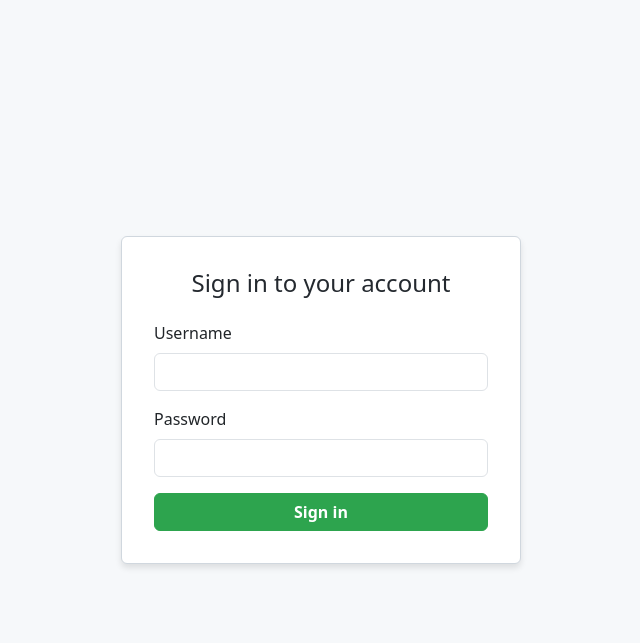
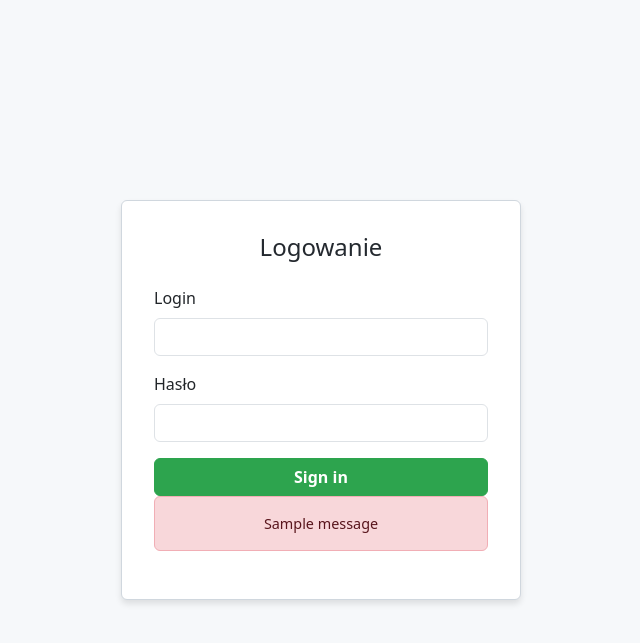
Before and after one commit to 7I34L50N3/ProjektIPR, a Flask app: page / in a window 1280 px wide. Shown: the top 643 px of the page, without its empty margins (319-959 px from the left). Run offline with Flask 3, Linux system fonts and the light colour scheme; one stand-in notice (Sample message) is shown; parts of the project's set-up code (start-up, migrations or seed data) failed here and were passed over.

Commit message:
Update_23-01-2025_21:37

```diff
--- a/app/templates/login.html
+++ b/app/templates/login.html
@@ -1,3 +1,62 @@
+<!--<!DOCTYPE html>-->
+<!--<html lang="en">-->
+<!--<head>-->
+<!--    <meta charset="UTF-8">-->
+<!--    <meta name="viewport" content="width=device-width, initial-scale=1.0">-->
+<!--    <title>Login</title>-->
+<!--    <link href="https://cdn.jsdelivr.net/npm/bootstrap@5.3.1/dist/css/bootstrap.min.css" rel="stylesheet">-->
+<!--    <style>-->
+<!--        body {-->
+<!--            background-color: #f6f8fa;-->
+<!--            display: flex;-->
+<!--            justify-content: center;-->
+<!--            align-items: center;-->
+<!--            height: 100vh;-->
+<!--        }-->
+<!--        .login-container {-->
+<!--            background-color: #ffffff;-->
+<!--            border: 1px solid #d0d7de;-->
+<!--            border-radius: 6px;-->
+<!--            padding: 2rem;-->
+<!--            width: 100%;-->
+<!--            max-width: 400px;-->
+<!--            box-shadow: 0px 4px 6px rgba(0, 0, 0, 0.1);-->
+<!--        }-->
+<!--        .login-container h1 {-->
+<!--            font-size: 1.5rem;-->
+<!--            margin-bottom: 1.5rem;-->
+<!--            text-align: center;-->
+<!--            color: #24292f;-->
+<!--        }-->
+<!--        .btn-primary {-->
+<!--            background-color: #2da44e;-->
+<!--            border-color: #2da44e;-->
+<!--            font-weight: bold;-->
+<!--        }-->
+<!--        .btn-primary:hover {-->
+<!--            background-color: #218838;-->
+<!--            border-color: #218838;-->
+<!--        }-->
+<!--    </style>-->
+<!--</head>-->
+<!--<body>-->
+<!--    <div class="login-container">-->
+<!--        <h1>Logowanie</h1>-->
+<!--        <form action="/" method="post">-->
+<!--            <div class="mb-3">-->
+<!--                <label for="username" class="form-label">Login</label>-->
+<!--                <input type="text" id="username" name="username" class="form-control" required>-->
+<!--            </div>-->
+<!--            <div class="mb-3">-->
+<!--                <label for="password" class="form-label">Hasło</label>-->
+<!--                <input type="password" id="password" name="password" class="form-control" required>-->
+<!--            </div>-->
+<!--            <button type="submit" class="btn btn-primary w-100">Sign in</button>-->
+<!--        </form>-->
+<!--    </div>-->
+<!--</body>-->
+<!--</html>-->
+
 <!DOCTYPE html>
 <html lang="en">
 <head>
@@ -37,22 +96,37 @@
             background-color: #218838;
             border-color: #218838;
         }
+        .alert {
+            font-size: 0.9rem;
+            text-align: center;
+            margin-bottom: 1rem;
+        }
     </style>
 </head>
 <body>
     <div class="login-container">
-        <h1>Sign in to your account</h1>
+        <h1>Logowanie</h1>
         <form action="/" method="post">
             <div class="mb-3">
-                <label for="username" class="form-label">Username</label>
+                <label for="username" class="form-label">Login</label>
                 <input type="text" id="username" name="username" class="form-control" required>
             </div>
             <div class="mb-3">
-                <label for="password" class="form-label">Password</label>
+                <label for="password" class="form-label">Hasło</label>
                 <input type="password" id="password" name="password" class="form-control" required>
             </div>
             <button type="submit" class="btn btn-primary w-100">Sign in</button>
         </form>
+
+        <!-- Sekcja komunikatów flash -->
+        {% with messages = get_flashed_messages(category_filter=["error"]) %}
+        {% if messages %}
+            <div class="alert alert-danger">
+                {{ messages[0] }}
+            </div>
+        {% endif %}
+        {% endwith %}
+
     </div>
 </body>
 </html>
```
Also changed, not shown: app/user.py (+20 -9 lines), data/dupa.txt (deleted), 1 other file.
